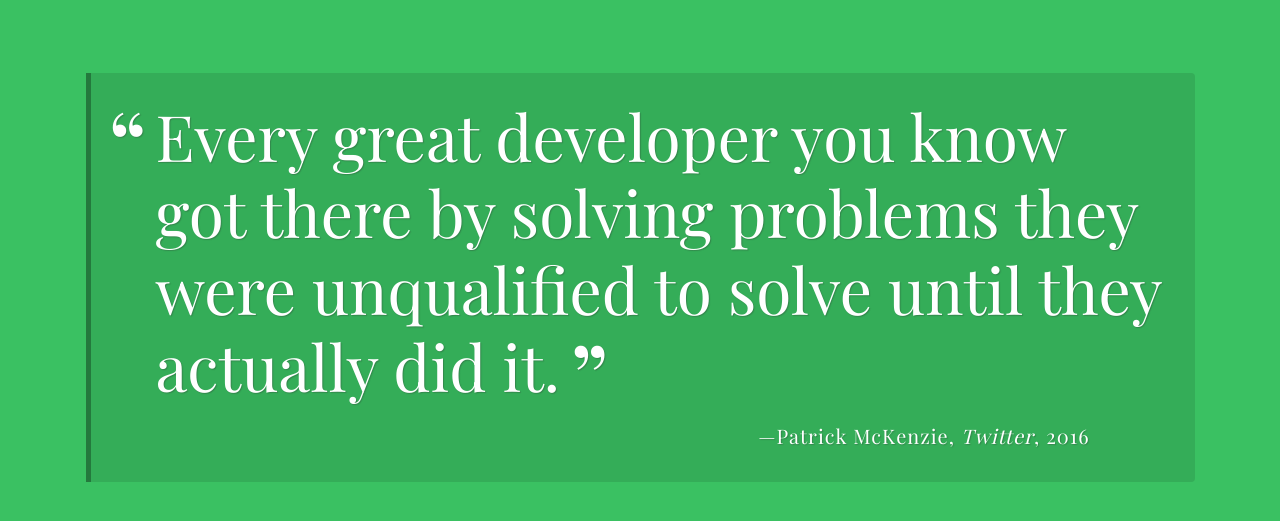
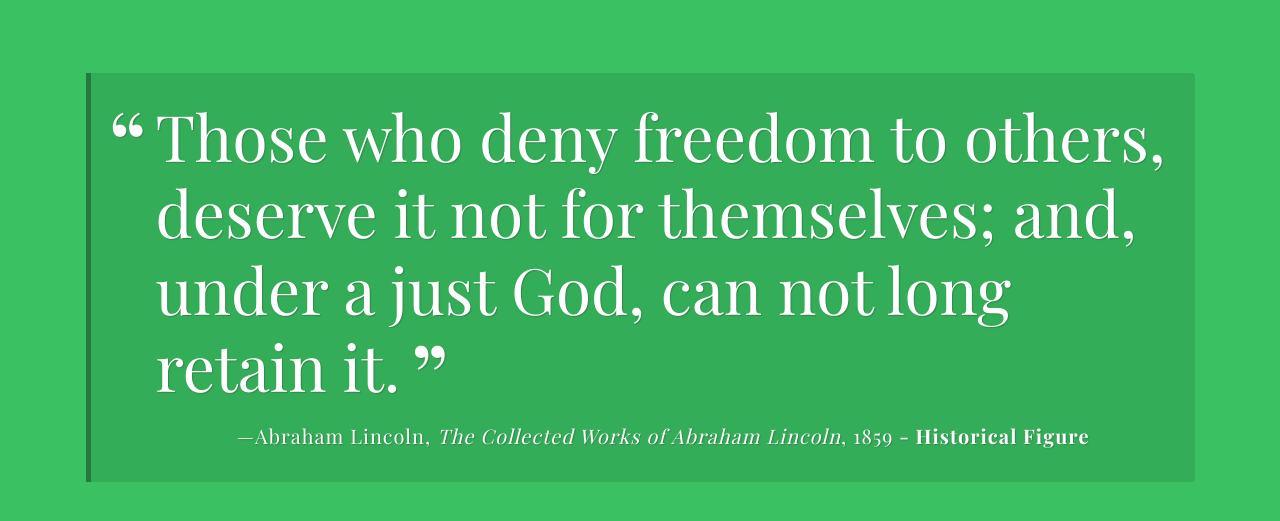
Before and after one commit to dhebeisen/TechDegree_JS_Project1, a plain HTML site: page index.html in a window 1280 px wide. Shown: the part 147-668 px from the top of the page. Drawn offline with nearby package versions, Linux system fonts and the light colour scheme; a web font is replaced by a local one.

Commit message:
more progress on project

```diff
--- a/css/styles.css
+++ b/css/styles.css
@@ -115,6 +115,15 @@ h1 {
   font-style: normal;
 }
 
+.tag {
+  font-weight: bold;
+}
+
+.tag:before {
+  content: " - ";
+  font-weight: bold;
+}
+
 @media (min-width: 768px) {
   body {
     padding: 25px;
--- a/index.html
+++ b/index.html
@@ -13,11 +13,10 @@
       <h1>Random Quotes</h1>
       <button id="load-quote" class="load-quote">Show another quote</button>
     </header>
-
     <div class="container">
       <div id="quote-box" class="quote-box">
-        <p class="quote">Every great developer you know got there by solving problems they were unqualified to solve until they actually did it.</p>
-        <p class="source">Patrick McKenzie<span class="citation">Twitter</span><span class="year">2016</span></p>
+        <!-- <p class="quote">Every great developer you know got there by solving problems they were unqualified to solve until they actually did it.</p>
+        <p class="source">Patrick McKenzie<span class="citation">Twitter</span><span class="year">2016</span></p> -->
       </div>
     </div>
 
--- a/js/script.js
+++ b/js/script.js
@@ -14,31 +14,41 @@ project 1 - A Random Quote Generator
 const quotes = [
   {
     quote: 'The weak can never forgive. Forgiveness is the attribute of the strong.',
-    source: 'Mahatma Gandhi'
+    source: 'Mahatma Gandhi',
+    tag: 'Historical Figure'
   },
   {
     quote: 'Those who deny freedom to others, deserve it not for themselves; and, under a just God, can not long retain it.',
     source: 'Abraham Lincoln',
     citation: 'The Collected Works of Abraham Lincoln',
-    year: '1859'
+    year: '1859',
+    tag: 'Historical Figure'
   },
   {
     quote: 'Do or do not. There is no try.',
     source: 'Yoda',
-    year: '1980'
+    year: '1980',
+    tag: 'Movie Character'
   },
   {
     quote: 'The Force is strong with this one.',
     source: 'Darth Vader',
-    citation: 'Star Wars Episode IV: A New Hope'
+    citation: 'Star Wars Episode IV: A New Hope',
+    tag: 'Movie Character'
   },
   {
     quote: 'Continuous effort, not strength nor intelligence, is the key to unlocking our potential.',
     source: 'Winston Churchill',
+    tag: 'Historical Figure'
   }
 
 ]
 
+
+
+/***
+ * `getRandomQuote` function
+***/
 
 function getRandomQuote(arr) {
   let randomObjectNum = Math.floor((Math.random() * arr.length) + 1);
@@ -48,17 +58,38 @@ function getRandomQuote(arr) {
 console.log(getRandomQuote(quotes));
 
 
-
-/***
- * `getRandomQuote` function
-***/
-
-
-
 /***
  * `printQuote` function
 ***/
+let html;
 
+function printQuote() {
+  let currentQuote = [];
+  currentQuote = getRandomQuote(quotes);
+
+  html =`
+        <p class="quote">${currentQuote.quote}</p>
+        <p class="source">${currentQuote.source}`
+
+        if (currentQuote.citation){
+          html =`${html}<span class="citation">${currentQuote.citation}</span>`
+        } else {}
+        if (currentQuote.year) {
+          html =`${html}<span class="year">${currentQuote.year}</span>`
+        } else {}
+        if (currentQuote.tag) {
+          html =`${html}<span class="tag"> ${currentQuote.tag}</span></p>`
+        } else {
+          html = `${html}</p>`
+        };
+
+  return html;
+
+}
+
+printQuote();
+
+document.getElementById('quote-box').innerHTML = html;
 
 
 /***
```
